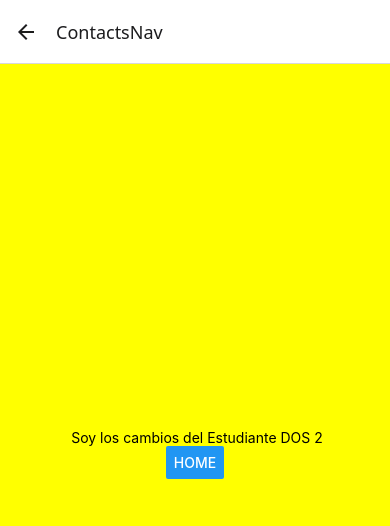
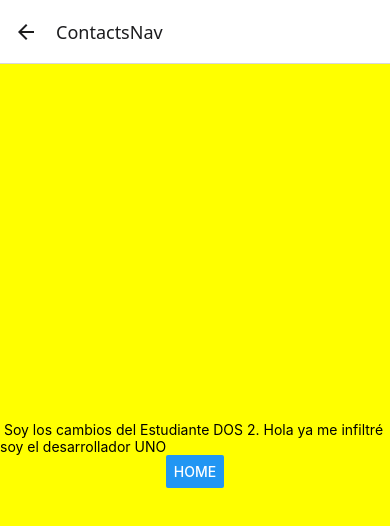
Before and after one commit to L3yth0n-H1d4lg0/SoyEstudiante1, a React Native app: screen /ContactsNav in a window 390 px wide. Shown: the top 526 px of the page. Built offline with nearby package versions, Linux system fonts and the light colour scheme.

Commit message:
merge confict estudiante 1

```diff
--- a/app/screens/ContactsScreen.js
+++ b/app/screens/ContactsScreen.js
@@ -2,7 +2,7 @@ import { View, Text, StyleSheet, Button } from 'react-native'
 
 export const Contacts = ({ navigation }) => {
     return <View style={styles.container}>
-        <Text> Soy los cambios del Estudiante DOS 2</Text>
+        <Text> Soy los cambios del Estudiante DOS 2. Hola ya me infiltré soy el desarrollador UNO</Text>
         <Button
             title='HOME'
             onPress={() => {
```
Also changed, not shown: 1 other file (tests, documents, lock files or other folders).
